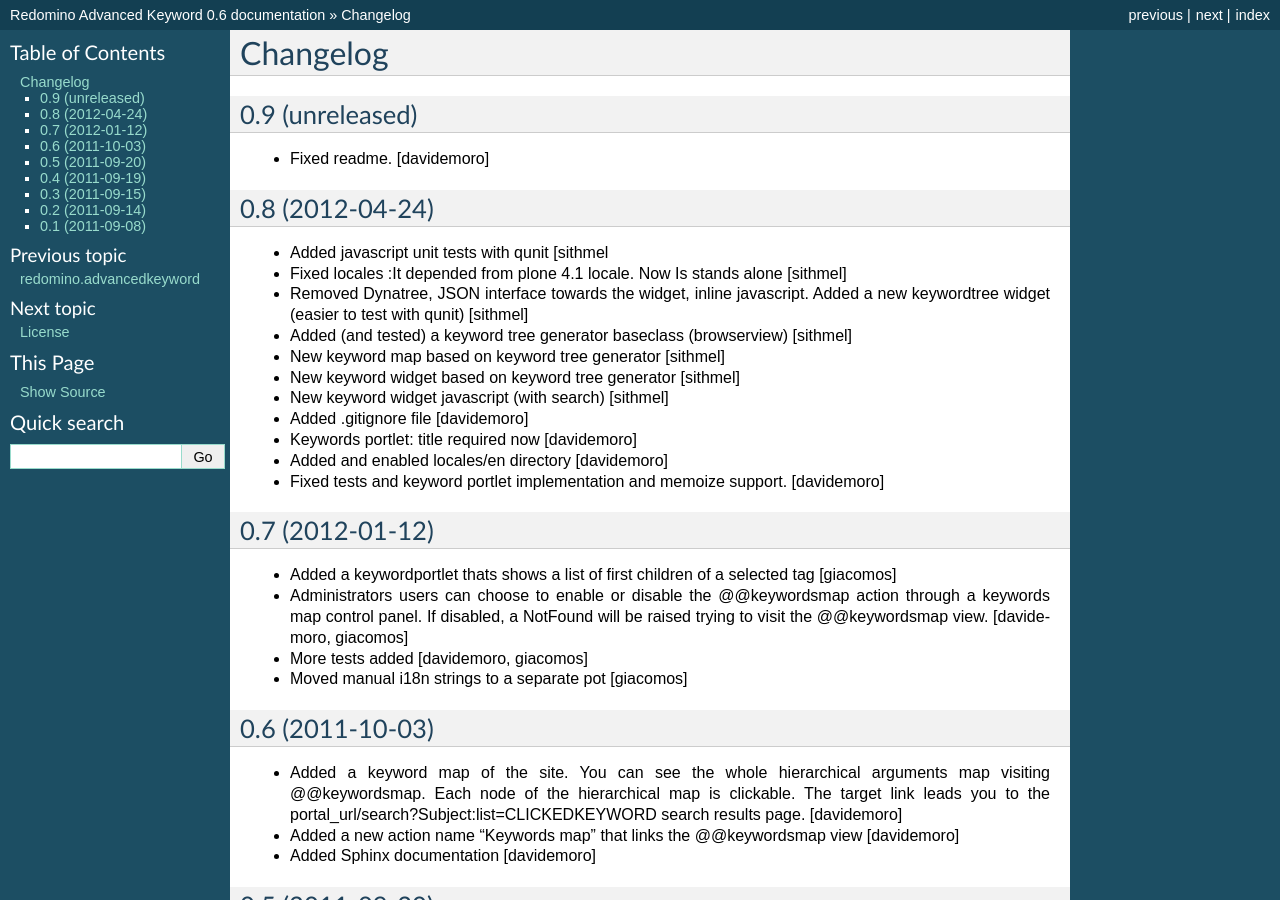
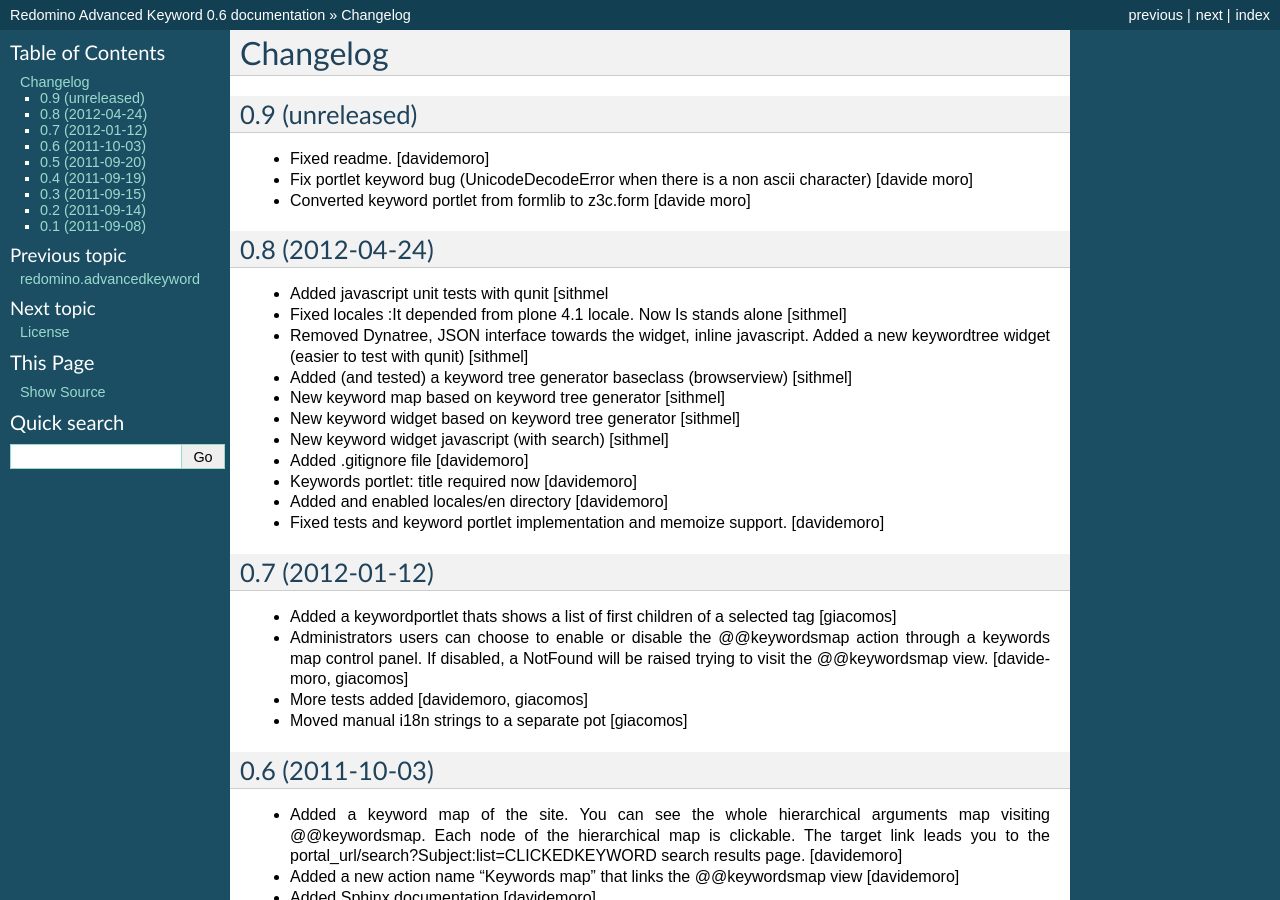
Before and after one commit to redomino/redomino.advancedkeyword, a Sphinx documentation site: the page built from docs/HISTORY.txt, in a window 1280 px wide and 900 px high. Built offline with Sphinx 7.4.7, drawn with Linux system fonts in a browser that asks for light colours.

Commit message:
updated history

```diff
--- a/docs/HISTORY.txt
+++ b/docs/HISTORY.txt
@@ -6,6 +6,12 @@
 
 - Fixed readme.
   [davidemoro]
+
+- Fix portlet keyword bug (UnicodeDecodeError when there is a non ascii character)
+  [davide moro]
+
+- Converted keyword portlet from formlib to z3c.form
+  [davide moro]
 
 
 0.8 (2012-04-24)
```
Also changed, not shown: 1 other file.
